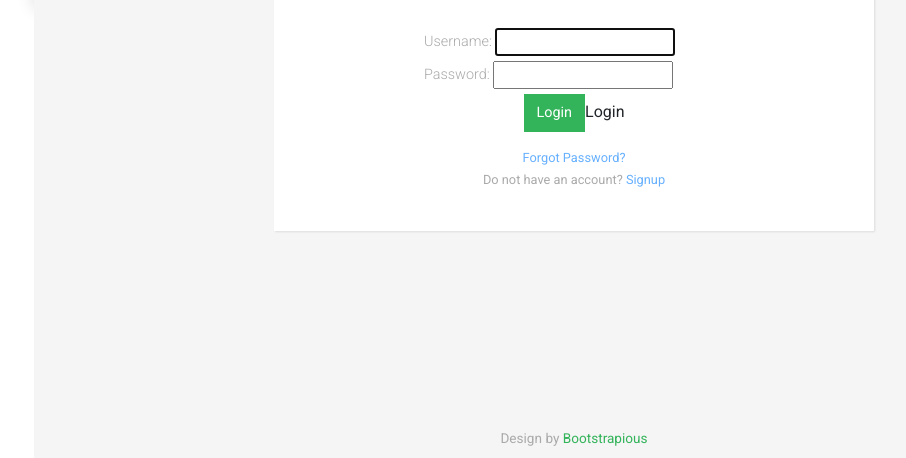
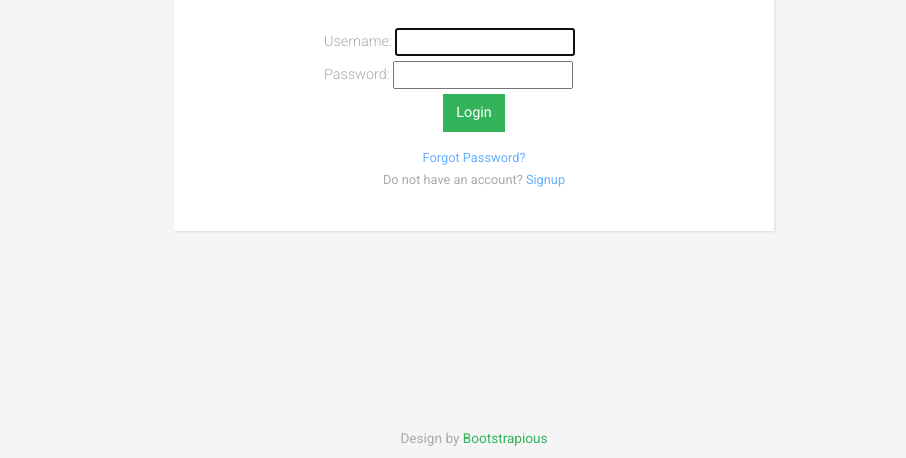
Before and after one commit to GMBrazil/waiss_etcal, a Django app: page /etcal/login/ in a window 1280 px wide. Shown: the part 342-800 px from the top of the page, without its empty margins (166-1072 px from the left). Run offline with Django 3.2, Linux system fonts and the light colour scheme; some libraries are stand-ins or nearby versions.

Commit message:
fixed login css

```diff
--- a/waiss_etcal/etcal/templates/registration/login.html
+++ b/waiss_etcal/etcal/templates/registration/login.html
@@ -1,10 +1,10 @@
 {% extends 'etcal/base-dash.html' %}
 {% load static %}
 
-{% block head_navbar_block %}
+{% block navbar_block %}
 {% endblock %}
 
-{% block navbar_block %}
+{% block head_block %}
 {% endblock %}
 
 {% block main_block %}
@@ -21,7 +21,7 @@
                     {% csrf_token %}
                     {{ form.as_p }}
                     <div class="form-group text-center">
-                        <input type="submit" id="login" value="Login" class="btn btn-primary">Login</a>
+                        <input type="submit" id="login" value="Login" class="btn btn-primary">
                         <!-- This should be submit button but I replaced it with <a> for demo purposes-->
                     </div>
                 </form>
@@ -40,6 +40,3 @@
 
 {% block footer_block %}
 {% endblock %}
-
-{% block bottom_navbar_block %}
-{% endblock %}
```
